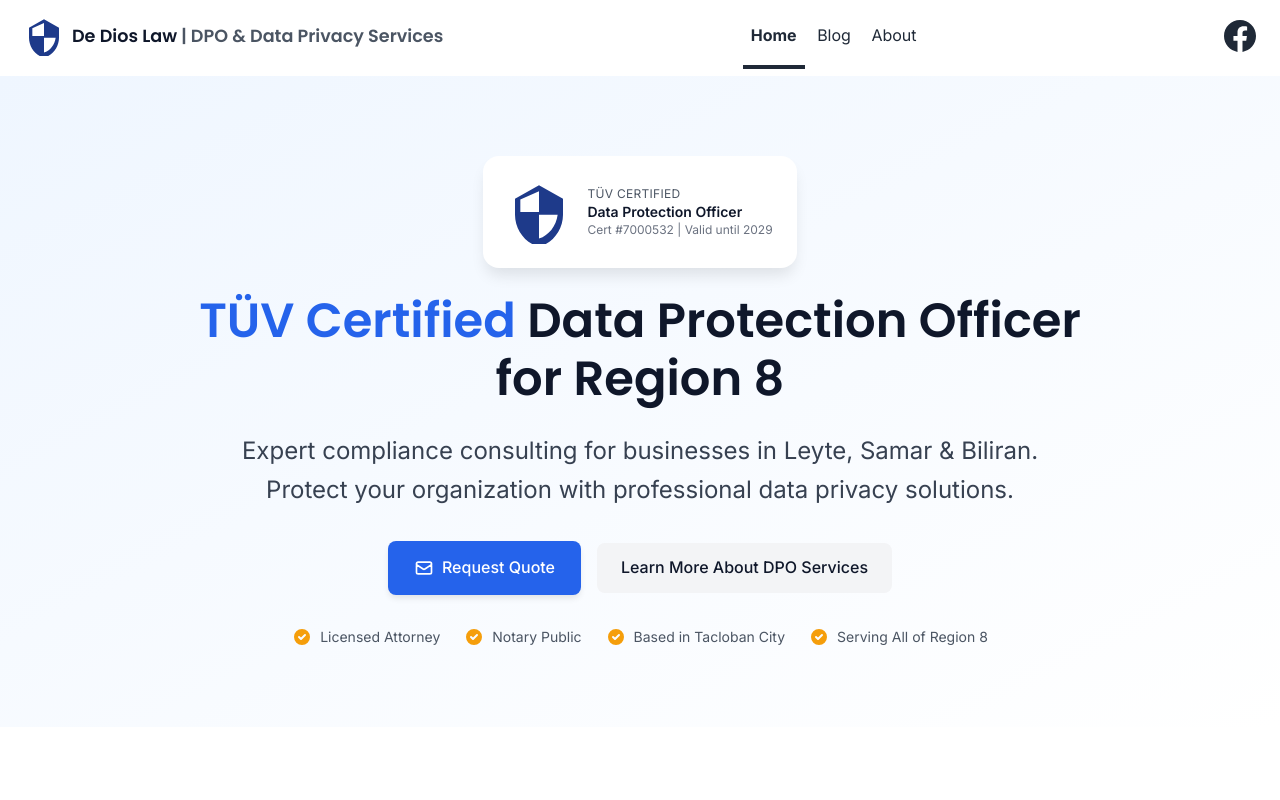
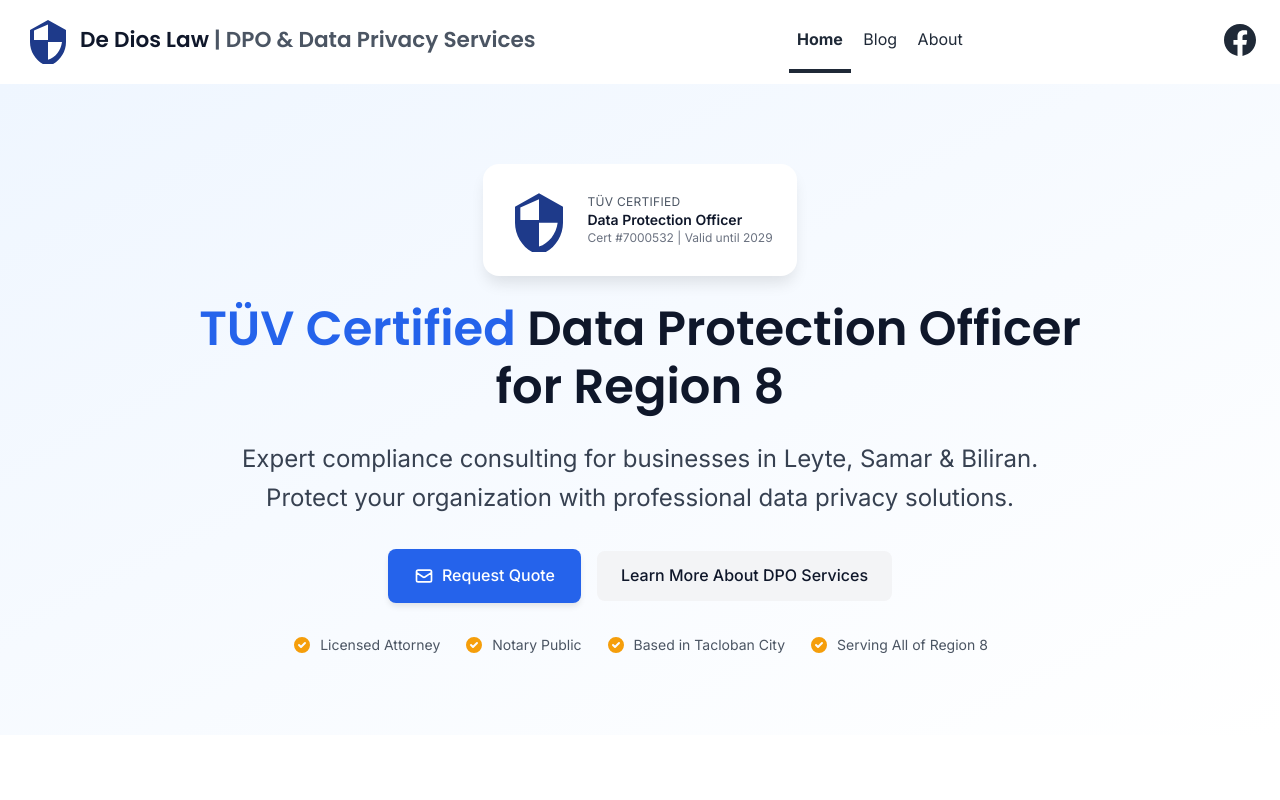
Before and after one commit to DoubleUltera/dpo-website, an Astro site: page / in a window 1280 px wide. Shown: the top 800 px of the page. Built offline with nearby package versions, Linux system fonts and the light colour scheme; Astro itself is replaced by a stand-in of ours.

Commit message:
Increase logo size

```diff
--- a/src/components/Header.astro
+++ b/src/components/Header.astro
@@ -44,14 +44,14 @@
 		text-decoration: none;
 	}
 	.logo-icon {
-		width: 40px;
-		height: 40px;
+		width: 48px;
+		height: 48px;
 		color: var(--color-primary-700);
 	}
 	.logo-text {
 		font-family: 'Poppins', sans-serif;
 		font-weight: 600;
-		font-size: 1.1rem;
+		font-size: 1.35rem;
 		color: var(--color-primary-900);
 	}
 	.logo-tagline {
```
